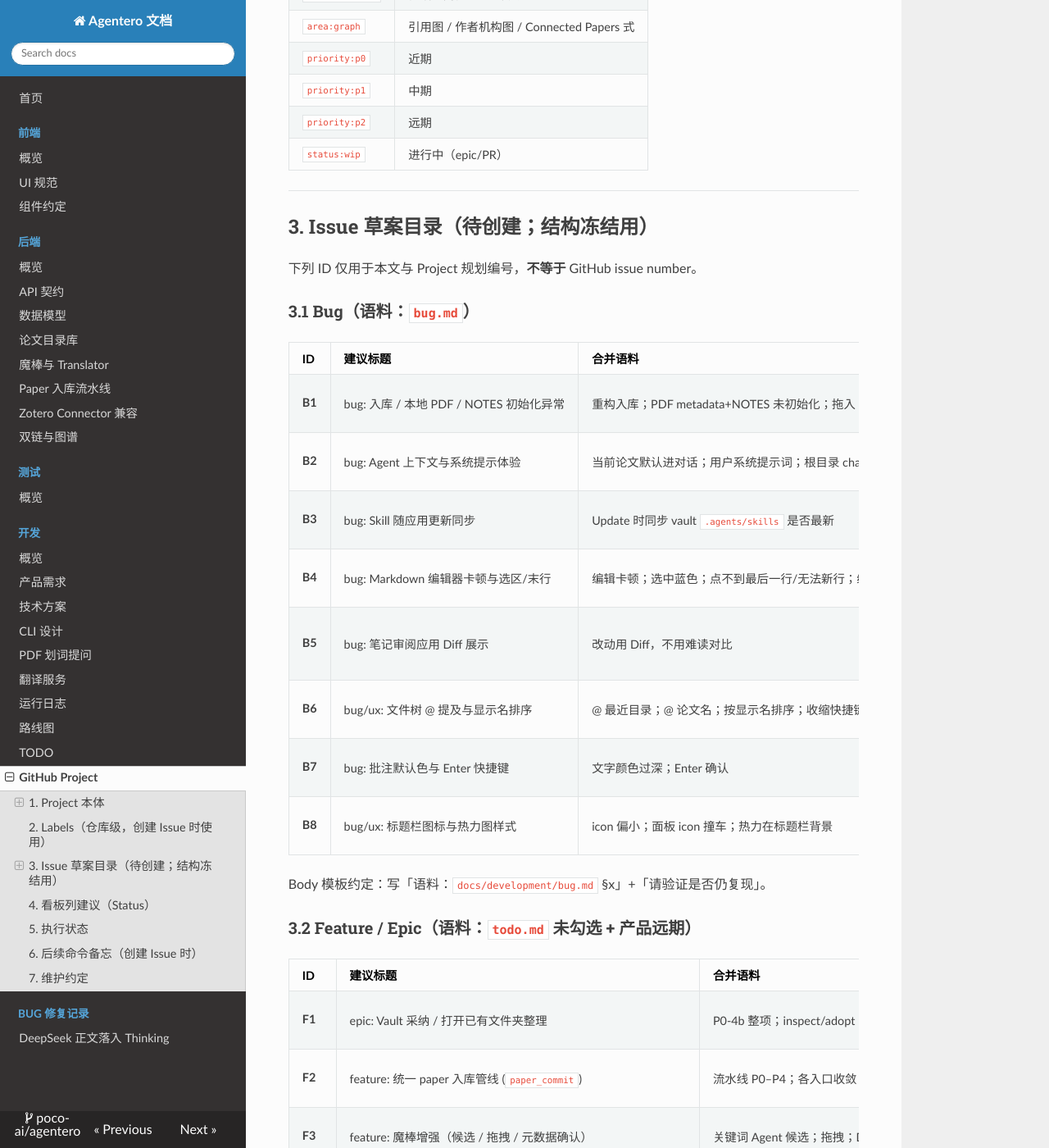
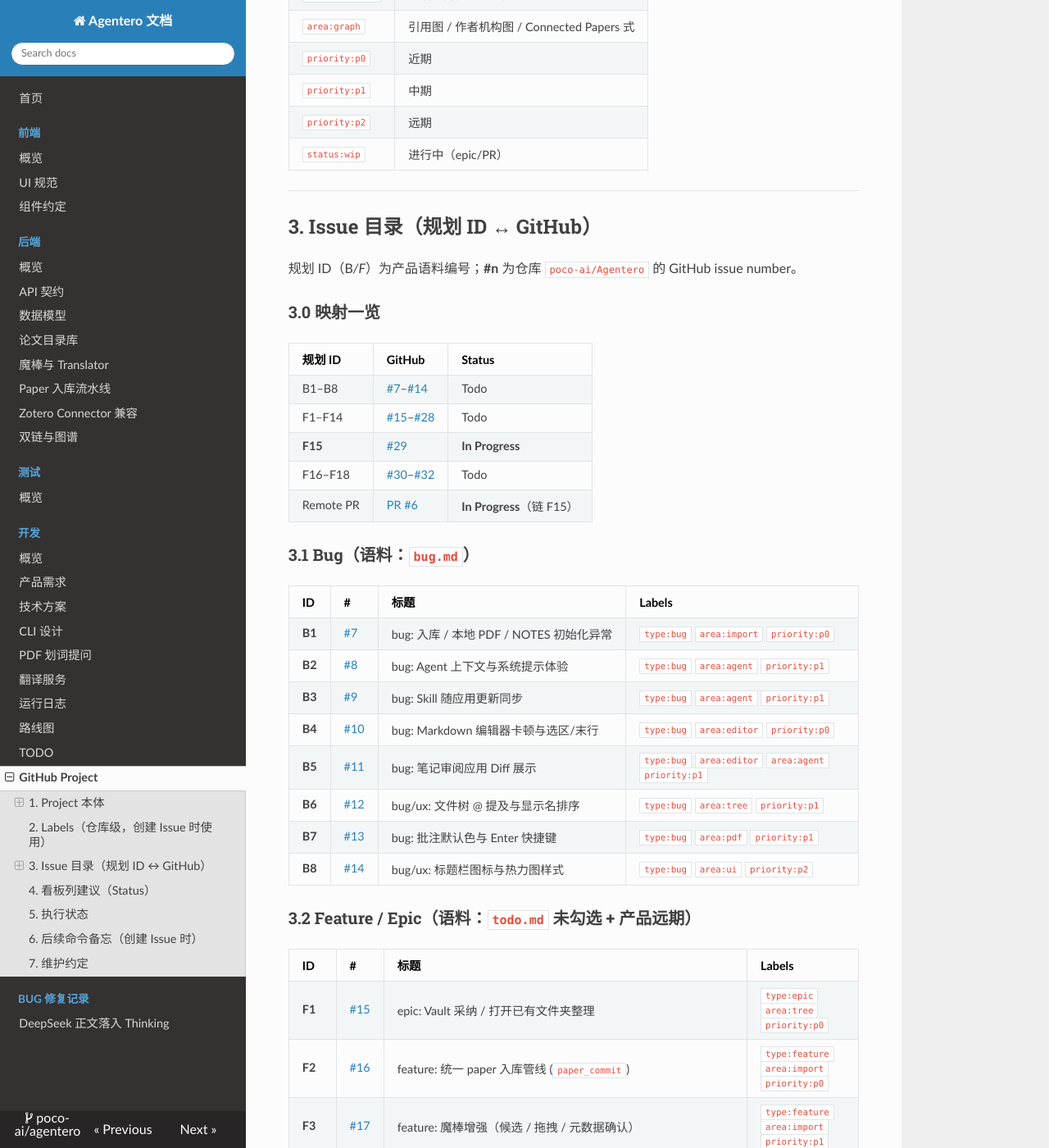
Before and after one commit to July-h5kf3/Agentero, an MkDocs documentation site: the page built from docs/development/github-project.md, in a window 1280 px wide and 1400 px high, scrolled down 2142 px. Shown: the whole window at 82% size. Built offline with MkDocs 1.6.1, drawn with Linux system fonts in a browser that asks for light colours; nearby versions of some CDN libraries; some of the changed text lies outside the part shown.

Commit message:
docs(development): 记录 Project Issue 映射（#7–#32）
Labels 与 B1–B8/F1–F18 已创建并灌入 Org Project #1；
F15 与 PR #6 标为 In Progress。

```diff
--- a/docs/development/github-project.md
+++ b/docs/development/github-project.md
@@ -2,7 +2,8 @@
 
 > **Project**：[`poco-ai/Agentero` → Org Project #1](https://github.com/orgs/poco-ai/projects/1)（标题 **Agentero**）
 > **语料**：`docs/development/todo.md`（未勾选）、`docs/development/bug.md`、远程 Vault WIP（PR #6 / `remote-vault.md`）
-> **原则**：相似问题合成 **一条 Issue 草案**（下方为**规划清单**，**尚未批量创建 GitHub Issue**）；子任务写在 Issue body checklist。
+> **原则**：相似问题合成 **一条 Issue**；子任务写在 Issue body checklist。
+> **Issue 已创建**（2026-07-19）：规划 ID → GitHub number 见 §3.0；看板已灌入 Project #1。
 > **已修复记录**（如 `docs/bug_fix/`）不进 backlog，仅作对照。
 
 ---
@@ -73,47 +74,55 @@ GitHub Projects v2 自带 **Status** 等内置字段。自定义字段（Type /
 
 ---
 
-## 3. Issue 草案目录（待创建；结构冻结用）
+## 3. Issue 目录（规划 ID ↔ GitHub）
 
-下列 ID 仅用于本文与 Project 规划编号，**不等于** GitHub issue number。
+规划 ID（B*/F*）为产品语料编号；**#n** 为仓库 `poco-ai/Agentero` 的 GitHub issue number。
+
+### 3.0 映射一览
+
+| 规划 ID | GitHub | Status |
+|---|---|---|
+| B1–B8 | [#7](https://github.com/poco-ai/Agentero/issues/7)–[#14](https://github.com/poco-ai/Agentero/issues/14) | Todo |
+| F1–F14 | [#15](https://github.com/poco-ai/Agentero/issues/15)–[#28](https://github.com/poco-ai/Agentero/issues/28) | Todo |
+| **F15** | [#29](https://github.com/poco-ai/Agentero/issues/29) | **In Progress** |
+| F16–F18 | [#30](https://github.com/poco-ai/Agentero/issues/30)–[#32](https://github.com/poco-ai/Agentero/issues/32) | Todo |
+| Remote PR | [PR #6](https://github.com/poco-ai/Agentero/pull/6) | **In Progress**（链 F15） |
 
 ### 3.1 Bug（语料：`bug.md`）
 
-| ID | 建议标题 | 合并语料 | Labels |
+| ID | # | 标题 | Labels |
 |---|---|---|---|
-| **B1** | bug: 入库 / 本地 PDF / NOTES 初始化异常 | 重构入库；PDF metadata+NOTES 未初始化；拖入 PDF 卡死；下载失败时 NOTES 初始化 | `type:bug` `area:import` `priority:p0` |
-| **B2** | bug: Agent 上下文与系统提示体验 | 当前论文默认进对话；用户系统提示词；根目录 chat 历史文件（讨论） | `type:bug` `area:agent` `priority:p1` |
-| **B3** | bug: Skill 随应用更新同步 | Update 时同步 vault `.agents/skills` 是否最新 | `type:bug` `area:agent` `priority:p1` |
-| **B4** | bug: Markdown 编辑器卡顿与选区/末行 | 编辑卡顿；选中蓝色；点不到最后一行/无法新行；编辑器体验债 | `type:bug` `area:editor` `priority:p0` |
-| **B5** | bug: 笔记审阅应用 Diff 展示 | 改动用 Diff，不用难读对比 | `type:bug` `area:editor` `area:agent` `priority:p1` |
-| **B6** | bug/ux: 文件树 @ 提及与显示名排序 | @ 最近目录；@ 论文名；按显示名排序；收缩快捷键/只展 papers 一级 | `type:bug` `area:tree` `priority:p1` |
-| **B7** | bug: 批注默认色与 Enter 快捷键 | 文字颜色过深；Enter 确认 | `type:bug` `area:pdf` `priority:p1` |
-| **B8** | bug/ux: 标题栏图标与热力图样式 | icon 偏小；面板 icon 撞车；热力在标题栏背景 | `type:bug` `area:ui` `priority:p2` |
-
-Body 模板约定：写「语料：`docs/development/bug.md` §x」+「请验证是否仍复现」。
+| **B1** | [#7](https://github.com/poco-ai/Agentero/issues/7) | bug: 入库 / 本地 PDF / NOTES 初始化异常 | `type:bug` `area:import` `priority:p0` |
+| **B2** | [#8](https://github.com/poco-ai/Agentero/issues/8) | bug: Agent 上下文与系统提示体验 | `type:bug` `area:agent` `priority:p1` |
+| **B3** | [#9](https://github.com/poco-ai/Agentero/issues/9) | bug: Skill 随应用更新同步 | `type:bug` `area:agent` `priority:p1` |
+| **B4** | [#10](https://github.com/poco-ai/Agentero/issues/10) | bug: Markdown 编辑器卡顿与选区/末行 | `type:bug` `area:editor` `priority:p0` |
+| **B5** | [#11](https://github.com/poco-ai/Agentero/issues/11) | bug: 笔记审阅应用 Diff 展示 | `type:bug` `area:editor` `area:agent` `priority:p1` |
+| **B6** | [#12](https://github.com/poco-ai/Agentero/issues/12) | bug/ux: 文件树 @ 提及与显示名排序 | `type:bug` `area:tree` `priority:p1` |
+| **B7** | [#13](https://github.com/poco-ai/Agentero/issues/13) | bug: 批注默认色与 Enter 快捷键 | `type:bug` `area:pdf` `priority:p1` |
+| **B8** | [#14](https://github.com/poco-ai/Agentero/issues/14) | bug/ux: 标题栏图标与热力图样式 | `type:bug` `area:ui` `priority:p2` |
 
 ### 3.2 Feature / Epic（语料：`todo.md` 未勾选 + 产品远期）
 
-| ID | 建议标题 | 合并语料 | Labels |
+| ID | # | 标题 | Labels |
 |---|---|---|---|
-| **F1** | epic: Vault 采纳 / 打开已有文件夹整理 | P0-4b 整项；inspect/adopt；漂移修复；skill 路径；dry-run | `type:epic` `area:tree` `priority:p0` |
-| **F2** | feature: 统一 paper 入库管线 (`paper_commit`) | 流水线 P0–P4；各入口收敛 | `type:feature` `area:import` `priority:p0` |
-| **F3** | feature: 魔棒增强（候选 / 拖拽 / 元数据确认） | 关键词 Agent 候选；拖拽；DOI 确认面板；MinerU BYOK | `type:feature` `area:import` `priority:p1` |
-| **F4** | feature: Translator sidecar 本机捆绑 | 本机 sidecar | `type:feature` `area:import` `priority:p1` |
-| **F5** | feature: Agent AGENTS.md 注入与写前草稿拦截 | workflow 注入；写前草稿 | `type:feature` `area:agent` `priority:p0` |
-| **F6** | feature: 文献引用图 + Connected Papers 式邻域 + 引用 workflow | V0.7 hover Info；cites/cited_by；邻域 UI；Explore/Map/Ingest | `type:epic` `area:graph` `area:agent` `priority:p1` |
-| **F7** | feature: 双链 / Graph 增强 | `[[` 补全；Plate 内联；全屏/邻居高亮；边级增量 | `type:feature` `area:editor` `priority:p1` |
-| **F8** | feature: 工作区分屏（V0.6） | 2 格 split；pin/网格 checklist | `type:feature` `area:ui` `priority:p1` |
-| **F9** | feature: PDF 批注系统深化 | highlights.md；M5；HTML 统一标注；Hypothesis 风格 | `type:feature` `area:pdf` `priority:p1` |
-| **F10** | feature: Zotero Connector 未完成协议 | C4c / C5a / C5b / C5c | `type:feature` `area:import` `priority:p1` |
-| **F11** | feature: 命令面板 / 搜索增强 | 注册表+MRU；FTS5；PDF 正文；历史过滤 | `type:feature` `area:ui` `priority:p1` |
-| **F12** | feature: CLI P1 | graph/doctor/completions；export papers-md | `type:feature` `area:cli` `priority:p1` |
-| **F13** | feature: 偏好迁 Tauri Store + 日志文件夹入口 | Store；打开/导出日志 | `type:feature` `area:ui` `priority:p1` |
-| **F14** | feature: 发布签名 / 公证 / changelog / artifact 命名 | Release 硬化 | `type:feature` `area:release` `priority:p2` |
-| **F15** | epic: 远程 Vault 后续（M4+） | 远端 trash；入库加固；Connector 远程；Codex-SSH；blob LRU；设置页远程；关联 **PR #6** | `type:epic` `area:remote` `status:wip` `priority:p1` |
-| **F16** | feature: 翻译 / 导入边界可选增强 | 更多 MT；远程 PDF 链接入库；浏览器收集 | `type:feature` `area:import` `priority:p2` |
-| **F17** | epic: 平台扩展（iPad / Git / 云同步） | iPadOS 触控布局；Git 版本管理集成；可选云同步与多设备阅读 | `type:epic` `area:platform` `priority:p2` |
-| **F18** | epic: 作者 / 机构 / 会议关系图谱（Connected Papers 式扩展） | 在 **F6 文献引用邻域**之上：作者–机构–会议节点与边；prior/derivative 布局、相似度聚类、跨库联合图 | `type:epic` `area:graph` `priority:p2` |
+| **F1** | [#15](https://github.com/poco-ai/Agentero/issues/15) | epic: Vault 采纳 / 打开已有文件夹整理 | `type:epic` `area:tree` `priority:p0` |
+| **F2** | [#16](https://github.com/poco-ai/Agentero/issues/16) | feature: 统一 paper 入库管线 (`paper_commit`) | `type:feature` `area:import` `priority:p0` |
+| **F3** | [#17](https://github.com/poco-ai/Agentero/issues/17) | feature: 魔棒增强（候选 / 拖拽 / 元数据确认） | `type:feature` `area:import` `priority:p1` |
+| **F4** | [#18](https://github.com/poco-ai/Agentero/issues/18) | feature: Translator sidecar 本机捆绑 | `type:feature` `area:import` `priority:p1` |
+| **F5** | [#19](https://github.com/poco-ai/Agentero/issues/19) | feature: Agent AGENTS.md 注入与写前草稿拦截 | `type:feature` `area:agent` `priority:p0` |
+| **F6** | [#20](https://github.com/poco-ai/Agentero/issues/20) | feature: 文献引用图 + Connected Papers 式邻域 + 引用 workflow | `type:epic` `area:graph` `area:agent` `priority:p1` |
+| **F7** | [#21](https://github.com/poco-ai/Agentero/issues/21) | feature: 双链 / Graph 增强 | `type:feature` `area:editor` `priority:p1` |
+| **F8** | [#22](https://github.com/poco-ai/Agentero/issues/22) | feature: 工作区分屏（V0.6） | `type:feature` `area:ui` `priority:p1` |
+| **F9** | [#23](https://github.com/poco-ai/Agentero/issues/23) | feature: PDF 批注系统深化 | `type:feature` `area:pdf` `priority:p1` |
+| **F10** | [#24](https://github.com/poco-ai/Agentero/issues/24) | feature: Zotero Connector 未完成协议 | `type:feature` `area:import` `priority:p1` |
+| **F11** | [#25](https://github.com/poco-ai/Agentero/issues/25) | feature: 命令面板 / 搜索增强 | `type:feature` `area:ui` `priority:p1` |
+| **F12** | [#26](https://github.com/poco-ai/Agentero/issues/26) | feature: CLI P1 | `type:feature` `area:cli` `priority:p1` |
+| **F13** | [#27](https://github.com/poco-ai/Agentero/issues/27) | feature: 偏好迁 Tauri Store + 日志文件夹入口 | `type:feature` `area:ui` `priority:p1` |
+| **F14** | [#28](https://github.com/poco-ai/Agentero/issues/28) | feature: 发布签名 / 公证 / changelog / artifact 命名 | `type:feature` `area:release` `priority:p2` |
+| **F15** | [#29](https://github.com/poco-ai/Agentero/issues/29) | epic: 远程 Vault 后续（M4+） | `type:epic` `area:remote` `status:wip` `priority:p1` |
+| **F16** | [#30](https://github.com/poco-ai/Agentero/issues/30) | feature: 翻译 / 导入边界可选增强 | `type:feature` `area:import` `priority:p2` |
+| **F17** | [#31](https://github.com/poco-ai/Agentero/issues/31) | epic: 平台扩展（iPad / Git / 云同步） | `type:epic` `area:platform` `priority:p2` |
+| **F18** | [#32](https://github.com/poco-ai/Agentero/issues/32) | epic: 作者 / 机构 / 会议关系图谱（Connected Papers 式扩展） | `type:epic` `area:graph` `priority:p2` |
 
 ### 3.3 关系示意
 
@@ -177,11 +186,11 @@ B4/B5 编辑器 ─────── F7 / notes-review UX
 | 步骤 | 状态 |
 |---|---|
 | 创建 Org Project「Agentero」 | ✅ https://github.com/orgs/poco-ai/projects/1 |
-| Link 仓库 Agentero | ✅（执行 `gh project link`） |
+| Link 仓库 Agentero | ✅ |
 | 本结构文档入库 | ✅ 本文 |
-| 创建仓库 Labels | ⏳ 创建 Issue 时一并建 |
-| 批量创建 GitHub Issue（B1–B8, F1–F18） | ⏳ **未做**（按产品要求先沉淀结构） |
-| PR #6 加入 Project | ⏳ 创建 Issue F15 后或可先 item-add PR |
+| 创建仓库 Labels | ✅ `type:*` / `area:*` / `priority:*` / `status:wip` |
+| 批量创建 GitHub Issue（B1–B8, F1–F18） | ✅ **#7–#32**（26 条） |
+| Issues + PR #6 加入 Project | ✅ **27 items**；F15 + PR #6 → **In Progress** |
 
 ---
 
```
Also changed, not shown: docs/development/index.md (+1 -1 lines).
